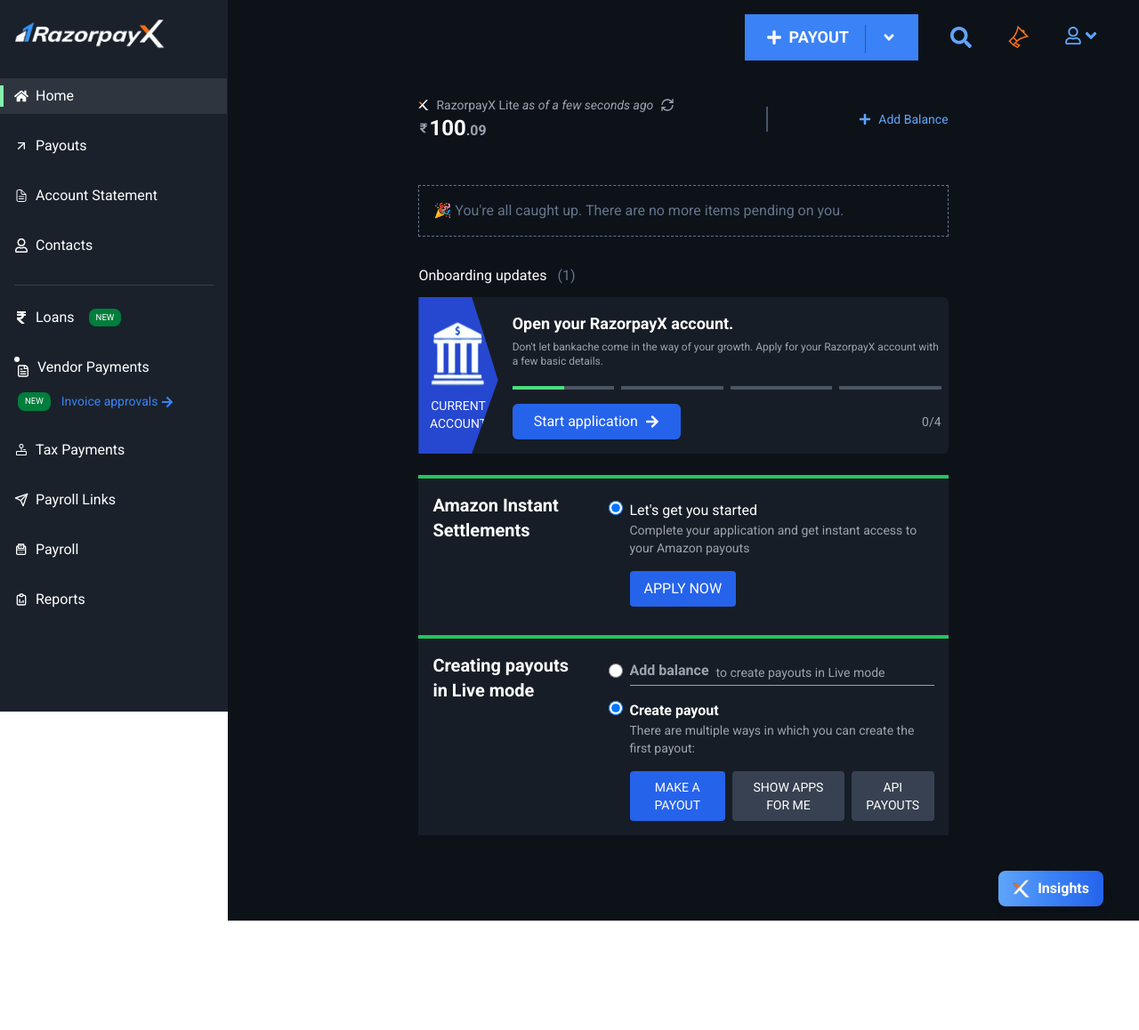
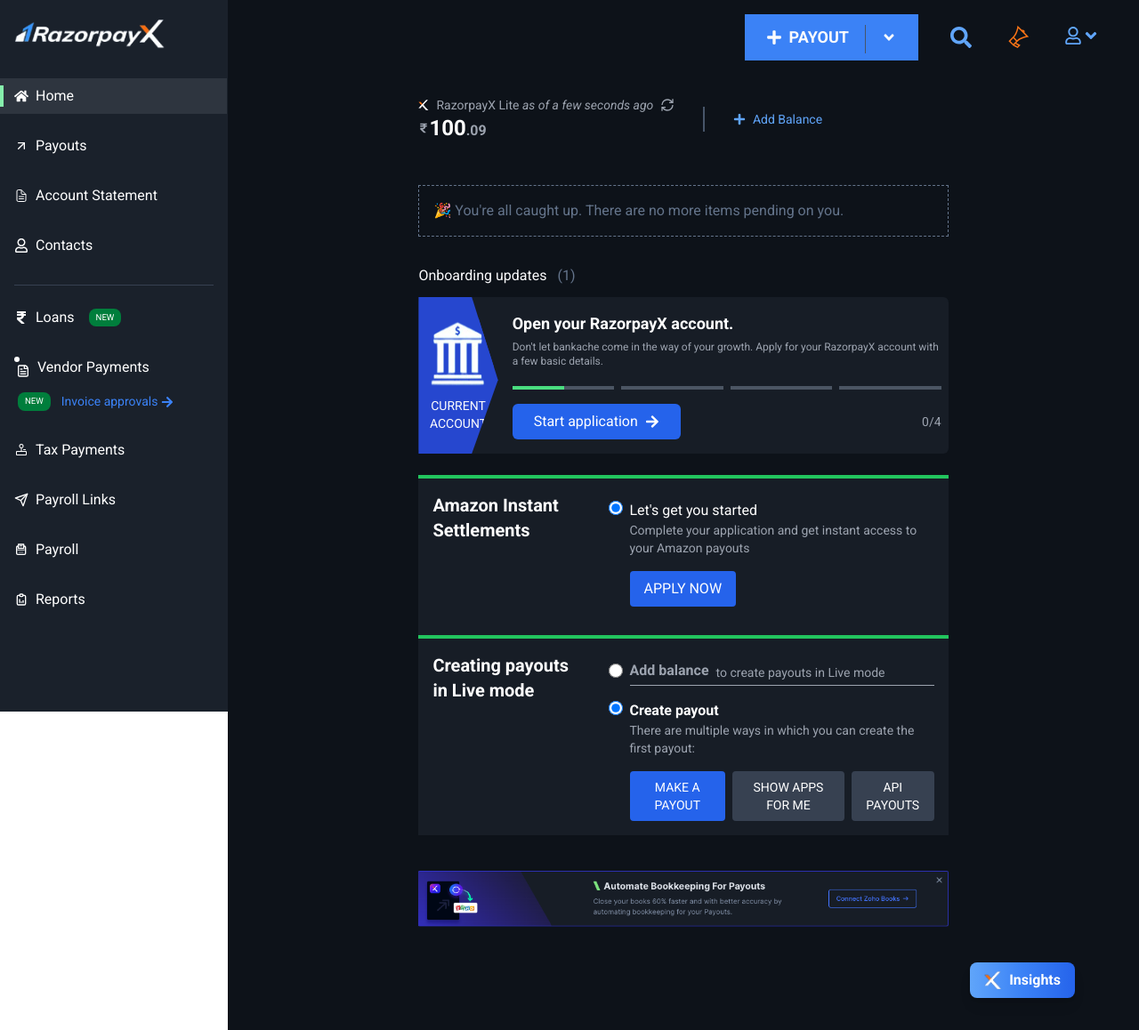
Before and after one commit to itsindrajput/razorpayX, a React (Vite) app: page / in a window 1280 px wide. Shown: the whole page at 89% size. Before the commit the page ends 1035 px from the top, so only its background shows below. Built offline with nearby package versions, Linux system fonts and the light colour scheme; the HTML template or start-up script is replaced by a standard one; a web font is replaced by a local one.

Commit message:
Fixed Some UI

```diff
--- a/src/components/Home.jsx
+++ b/src/components/Home.jsx
@@ -7,6 +7,7 @@
 import Sidebar from "./Sidebar";
 import { Link } from "react-router-dom";
 import imageX from "../assets/Razorpay-lite.png";
+import banner from "../assets/banner.png";
 
 const Home = () => {
   return (
@@ -20,7 +21,13 @@
         <Settlement />
       </div>
 
-      <div className="flex justify-end p-6 mt-0 py-0">
+      <img
+        src={banner}
+        alt="Razorpay-Banner"
+        className="w-[100%] h-auto mr-2 px-[20%] cursor-pointer"
+      />
+
+      <div className="flex justify-end p-6 mt-5 mr-8 py-5">
         <Link
           to="/insights"
           className="inline-flex items-center bg-gradient-to-r from-blue-400 via-blue-500 to-blue-600 text-white font-semibold py-2 px-4 rounded-lg shadow-lg hover:from-blue-500 hover:via-blue-600 hover:to-blue-700 transition duration-300"
--- a/src/components/ShowBalance.jsx
+++ b/src/components/ShowBalance.jsx
@@ -6,7 +6,7 @@
 const ShowBalance = () => {
   return (
     <>
-      <div className="flex items-center justify-between">
+      <div className="flex items-center gap-8">
         <div className="text-gray-400">
           <ul>
             <li className="flex gap-2 items-center">
```
Also changed, not shown: src/assets/banner.png (added).
